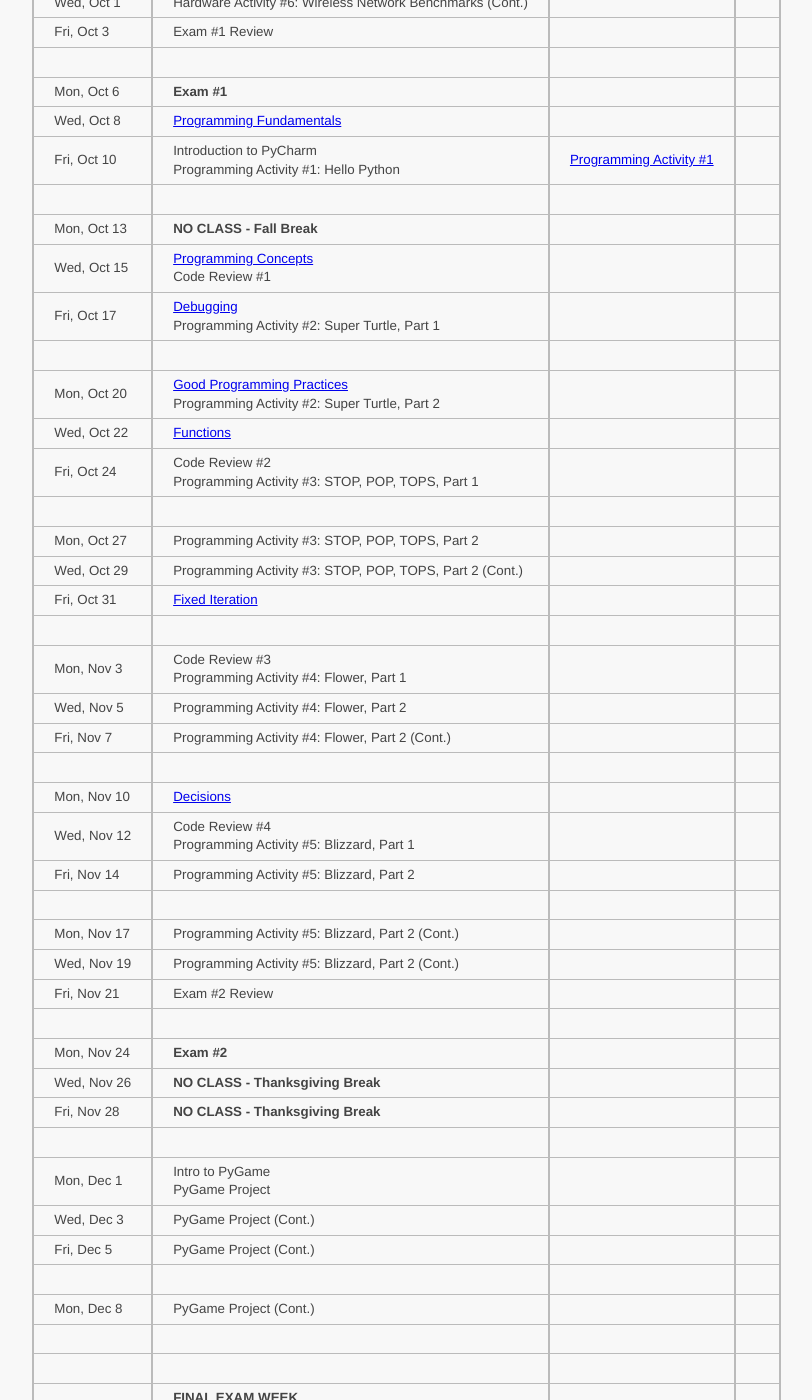
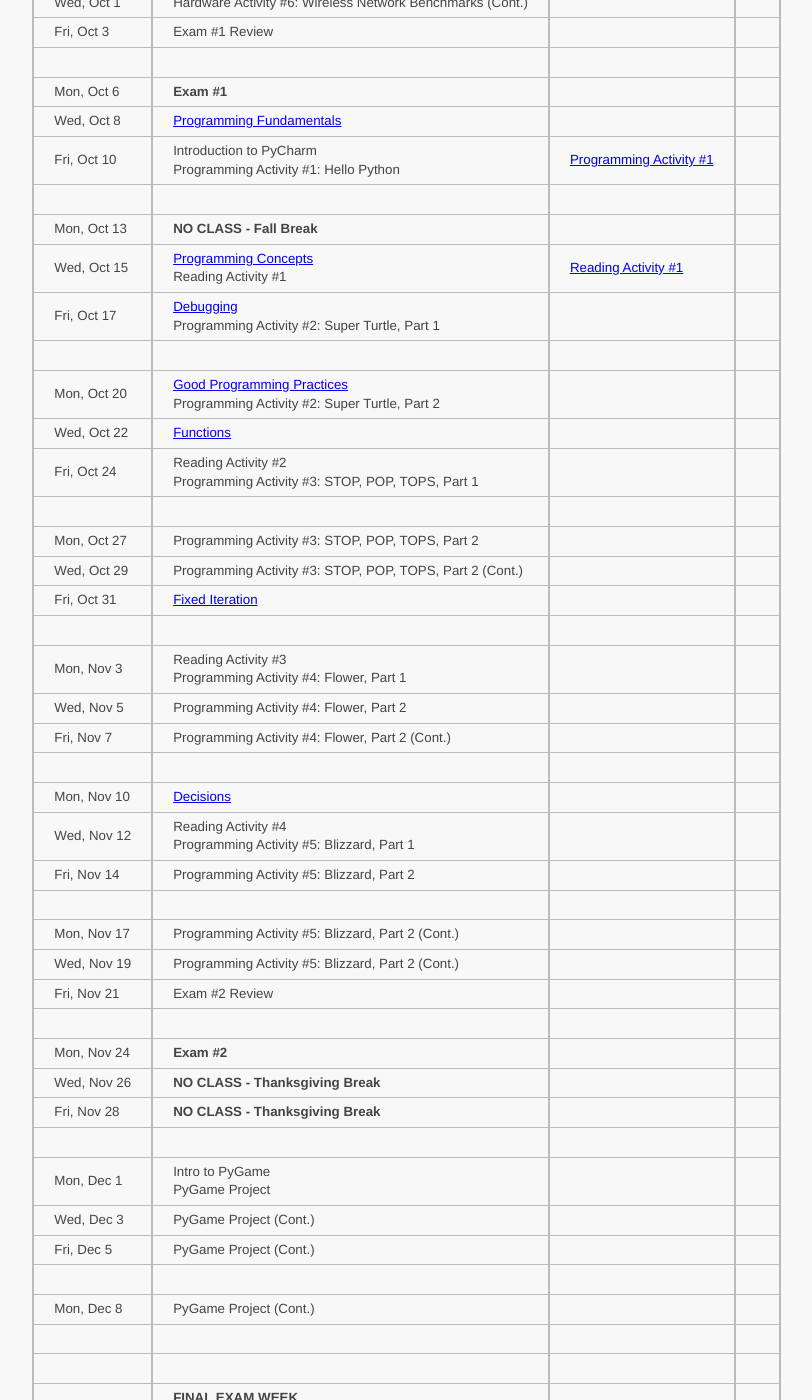
Before and after one commit to ycpcs/cs100-fall2014, a Jekyll site: the page built from schedule.md, in a window 1280 px wide and 1400 px high, scrolled down 833 px. Shown: the whole window, without its empty margins (121-933 px from the left). Built offline with Jekyll 4.4.1, drawn with Linux system fonts in a browser that asks for light colours; Markdown is read by kramdown in place of the engine named in the settings.

Commit message:
updated schedule

```diff
--- a/schedule.md
+++ b/schedule.md
@@ -36,26 +36,26 @@
 >|||
 >| Mon, Oct 6     |  **Exam #1**                                                                                         |                         |
 >| Wed, Oct 8     |  [Programming Fundamentals](lectures/SW_lecture1_programming_fundamentals.pdf)                       |                         |
->| Fri, Oct 10    |  Introduction to PyCharm  <br>  Programming Activity #1: Hello Python                                   |  [Programming Activity #1](activities_sw/Prog_Activity1.pdf)  | <!-- Programming Activity #1 -->
+>| Fri, Oct 10    |  Introduction to PyCharm  <br>  Programming Activity #1: Hello Python                                |  [Programming Activity #1](activities_sw/Prog_Activity1.pdf)  | <!-- Programming Activity #1 -->
 >|||
 >| Mon, Oct 13    |  **NO CLASS - Fall Break**                                                                           |                         |
->| Wed, Oct 15    |  [Programming Concepts](lectures/SW_lecture2_programming_concepts.pdf)  <br>  Code Review #1         |                         | <!-- Code Review #1 -->
+>| Wed, Oct 15    |  [Programming Concepts](lectures/SW_lecture2_programming_concepts.pdf)  <br>  Reading Activity #1    |  [Reading Activity #1](activities_sw/Reading_Activity1.pdf)  | <!-- Reading Activity #1 -->
 >| Fri, Oct 17    |  [Debugging](lectures/SW_lecture3_program_debugging.pdf)  <br>  Programming Activity #2: Super Turtle, Part 1  |                  | <!-- Programming Activity #2 -->
 >|||
 >| Mon, Oct 20    |  [Good Programming Practices](lectures/SW_lecture4_good_programming_practices.pdf)  <br>  Programming Activity #2: Super Turtle, Part 2  |                         |
 >| Wed, Oct 22    |  [Functions](lectures/SW_lecture5_functions.pdf)                                                     |                         |
->| Fri, Oct 24    |  Code Review #2  <br>  Programming Activity #3: STOP, POP, TOPS, Part 1                              |                         | <!-- Code Review #2 -->  <!-- Programming Activity #3 -->
+>| Fri, Oct 24    |  Reading Activity #2  <br>  Programming Activity #3: STOP, POP, TOPS, Part 1                         |                         | <!-- Reading Activity #2 -->  <!-- Programming Activity #3 -->
 >|||
 >| Mon, Oct 27    |  Programming Activity #3: STOP, POP, TOPS, Part 2                                                    |                         |
 >| Wed, Oct 29    |  Programming Activity #3: STOP, POP, TOPS, Part 2 (Cont.)                                            |                         |
 >| Fri, Oct 31    |  [Fixed Iteration](lectures/SW_lecture6_iteration.pdf)                                               |                         |
 >|||
->| Mon, Nov 3     |  Code Review #3  <br>  Programming Activity #4: Flower, Part 1                                       |                         | <!-- Code Review #3 -->  <!-- Programming Activity #4 -->
+>| Mon, Nov 3     |  Reading Activity #3  <br>  Programming Activity #4: Flower, Part 1                                  |                         | <!-- Reading Activity #3 -->  <!-- Programming Activity #4 -->
 >| Wed, Nov 5     |  Programming Activity #4: Flower, Part 2                                                             |                         |
 >| Fri, Nov 7     |  Programming Activity #4: Flower, Part 2 (Cont.)                                                     |                         |
 >|||
 >| Mon, Nov 10    |  [Decisions](lectures/SW_lecture7_decisions.pdf)                                                     |                         |
->| Wed, Nov 12    |  Code Review #4  <br>  Programming Activity #5: Blizzard, Part 1                                     |                         | <!-- Code Review #4 -->  <!-- Programming Activity #5 -->
+>| Wed, Nov 12    |  Reading Activity #4  <br>  Programming Activity #5: Blizzard, Part 1                                |                         | <!-- Reading Activity #4 -->  <!-- Programming Activity #5 -->
 >| Fri, Nov 14    |  Programming Activity #5: Blizzard, Part 2                                                           |                         |
 >|||
 >| Mon, Nov 17    |  Programming Activity #5: Blizzard, Part 2 (Cont.)                                                   |                         |
```
